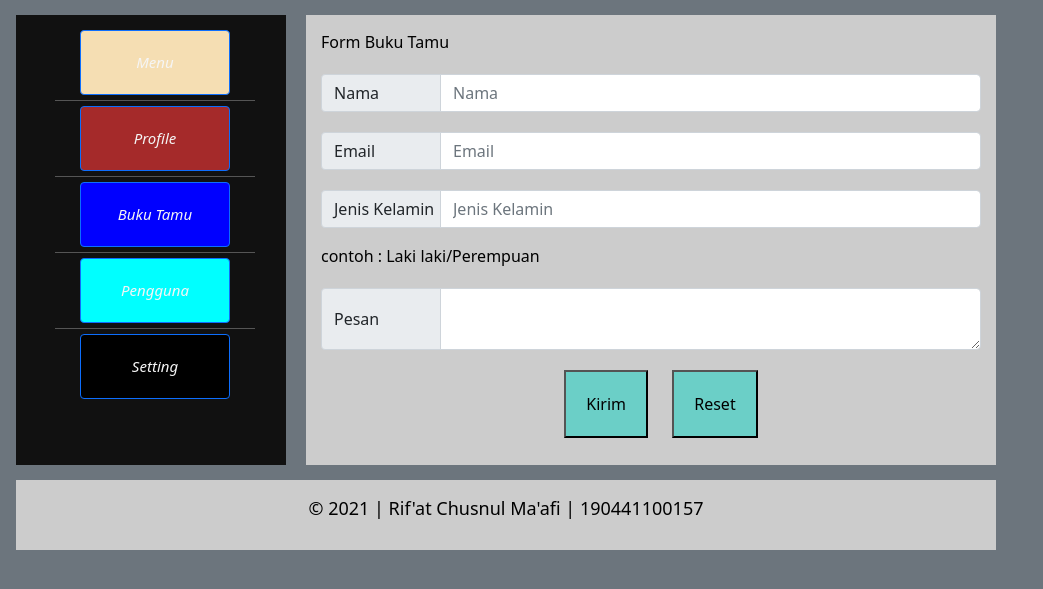
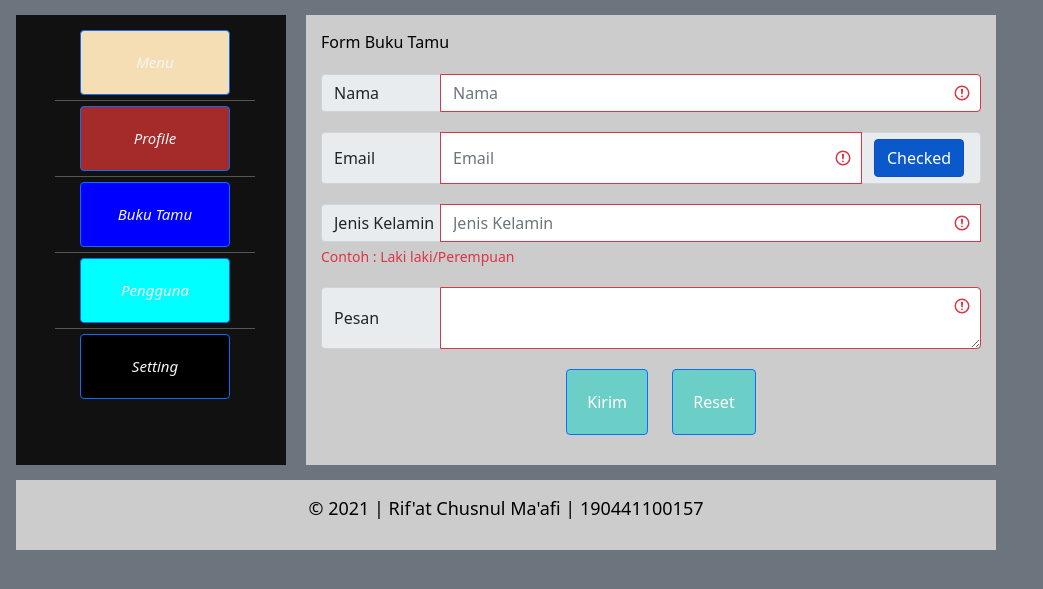
Before and after one commit to aat18agustus/Pemrograman-Web, a PHP site: page / in a window 1280 px wide. Shown: the part 156-745 px from the top of the page, without its empty margins (0-1043 px from the left). Run offline with PHP 8.4, Linux system fonts and the light colour scheme; some libraries are stand-ins or nearby versions.

Commit message:
percobaan

```diff
--- a/Tugas5JS/index.html
+++ b/Tugas5JS/index.html
@@ -6,6 +6,7 @@
     <meta name="viewport" content="width=device-width, initial-scale=1.0">
     <link href="https://cdn.jsdelivr.net/npm/bootstrap@5.0.0-beta2/dist/css/bootstrap.min.css" rel="stylesheet"
         integrity="sha384-BmbxuPwQa2lc/FVzBcNJ7UAyJxM6wuqIj61tLrc4wSX0szH/Ev+nYRRuWlolflfl" crossorigin="anonymous">
+    <link rel="stylesheet" href="https://cdnjs.cloudflare.com/ajax/libs/font-awesome/5.13.0/css/all.min.css">
     <link rel="stylesheet" type="text/css" href="style.css">
     <title>Website Rif'at Chusnul Ma'afi</title>
     <script src="js.js"></script>
@@ -50,39 +51,50 @@
 
         <div>
             <!-- Content menggunakan bootsrap-->
-            <form name="formInput" onsubmit="validasiEmail();" class="content">
+            <form class="was-validated" id="form" name="formInput" onsubmit="validasiForm();">
                 <p>
                     Form Buku Tamu
                 </p>
                 <!-- Button Boostrap Button Sizing-->
                 <div id="button" class="input-group mb-3">
                     <span class="input-group-text" id="inputGroup-sizing-default">Nama</span>
-                    <input type="text" class="form-control" aria-label="Sizing example input"
-                        aria-describedby="inputGroup-sizing-default" placeholder="Nama" name="nama">
+                    <input id="nama" type="text" class="form-control is-invalid" aria-label="Sizing example input"
+                        aria-describedby="inputGroup-sizing-default" placeholder="Nama" name="nama" required>
                 </div>
                 <div id="button" class="input-group mb-3">
                     <span class="input-group-text" id="inputGroup-sizing-default">Email</span>
-                    <input type="text" class="form-control" aria-label="Sizing example input"
-                        aria-describedby="inputGroup-sizing-default" placeholder="Email" name="email">
+                    <input oninput="validasiEmail" id="email" type="text" class="form-control is-invalid"
+                        aria-label="Sizing example input" aria-describedby="inputGroup-sizing-default"
+                        placeholder="Email" name="email" required>
+                    <span onclick="validasiEmail()" id="icon" class="input-group-text"
+                        id="inputGroup-sizing-small"></i><input type="checkbox" class="btn-check" id="btn-check-2"
+                            checked autocomplete="off">
+                        <label class="btn btn-primary" for="btn-check-2">Checked</label></span>
+
                 </div>
                 <div id="button" class="input-group mb-3">
                     <span class="input-group-text" id="inputGroup-sizing-default">Jenis Kelamin</span>
-                    <input type="text" class="form-control" aria-label="Sizing example input"
-                        aria-describedby="inputGroup-sizing-default" placeholder="Jenis Kelamin">
+                    <input id="jenis" type="text" class="form-control is-invalid" aria-label="Sizing example input"
+                        aria-describedby="inputGroup-sizing-default" name="jenis" placeholder="Jenis Kelamin" required>
+                    <div class="invalid-feedback">
+                        Contoh : Laki laki/Perempuan
+                    </div>
                 </div>
-                <p>
-                    contoh : Laki laki/Perempuan
-                </p>
                 <!-- Button Boostrap Button Basic example-->
                 <div id="button" class="input-group flex-nowrap">
                     <span id="textarea" class="input-group-text">Pesan</span>
-                    <textarea class="form-control" aria-label="With textarea"></textarea>
+                    <textarea id="pesan" class="form-control is-invalid" aria-label="With textarea" name="pesan"
+                        required></textarea>
+
                 </div>
                 <div id="tombol">
-                    <button>Kirim</button>
-                    <button>Reset</button>
+                    <button class="btn btn-primary" type="submit">Kirim</button>
+                    <button class="btn btn-primary" type="button" value="Reset form" onclick="Reset()">Reset</button>
                 </div>
             </form>
+            <div>
+
+            </div>
         </div>
     </div>
     <div class="footer">
--- a/Tugas5JS/js.js
+++ b/Tugas5JS/js.js
@@ -9,3 +9,18 @@ function validasiEmail() {
         alert("Alamat email valid.");
     }
 }
+
+function validasiForm() {
+    var nama = document.getElementById("nama").value;
+    var email = document.getElementById("email").value;
+    var jenis = document.getElementById("jenis").value;
+    var pesan = document.getElementById("jenis").value;
+    if (nama != "" && email != "" && jenis != "" && pesan != "") {
+        alert('Terima Kasih !');
+        return true;
+    }
+}
+
+function Reset() {
+    document.getElementById("form").reset();
+}
--- a/Tugas5JS/style.css
+++ b/Tugas5JS/style.css
@@ -82,7 +82,7 @@ li a:hover:not(.active) {
 }
 
 /* Content style*/
-.content {
+.was-validated {
     padding: 15px;
     margin-bottom: 15px;
     background-color: #CCCCCC;
@@ -92,7 +92,7 @@ li a:hover:not(.active) {
 }
 
 /* tombol css style */
-.content #button {
+.was-validated #button {
     margin-top: 20px;
     width: auto;
 }
@@ -106,6 +106,11 @@ li a:hover:not(.active) {
     width: 120px;
 }
 
+#icon #gambar {
+    text-align: center;
+
+}
+
 #tombol {
 
     margin-top: 20px;
@@ -113,6 +118,7 @@ li a:hover:not(.active) {
 }
 
 #tombol button {
+    text-decoration: none;
     padding: 20px;
     margin-left: 20px;
     margin-bottom: 20px;
```
